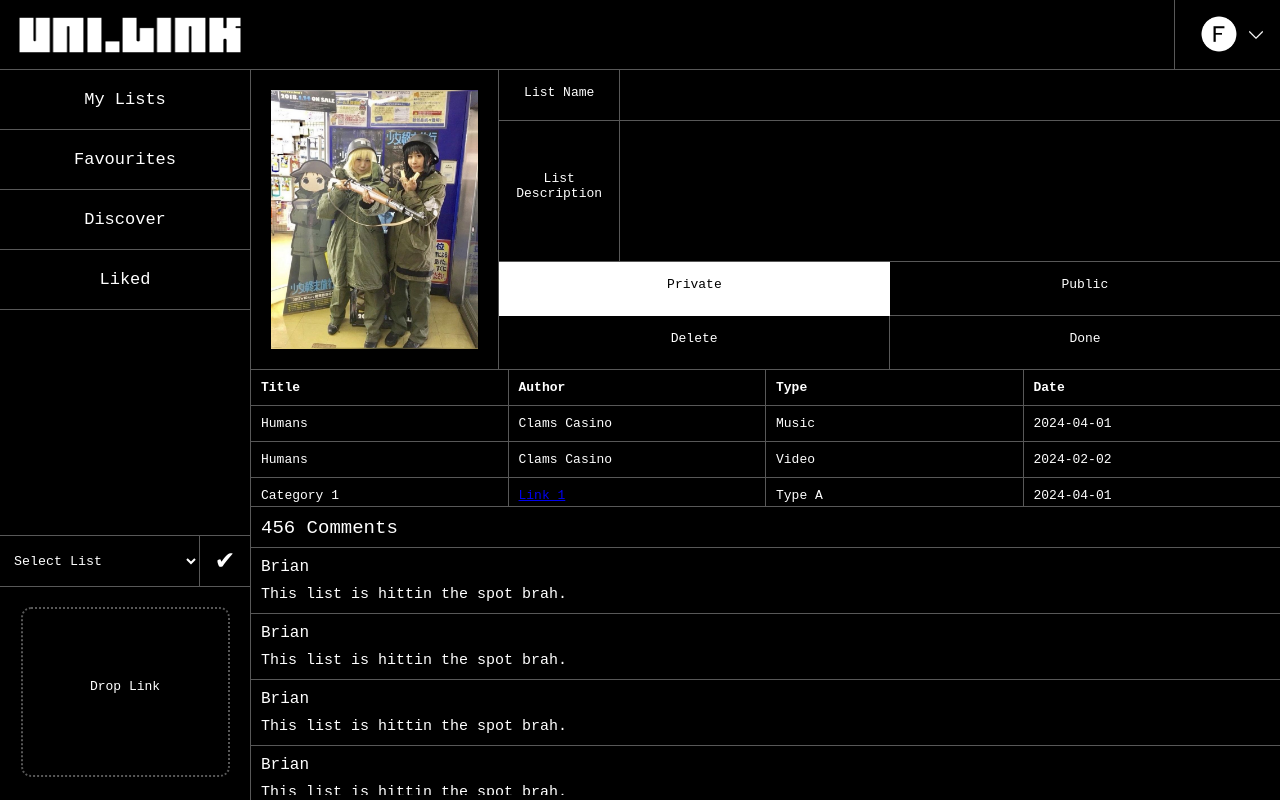
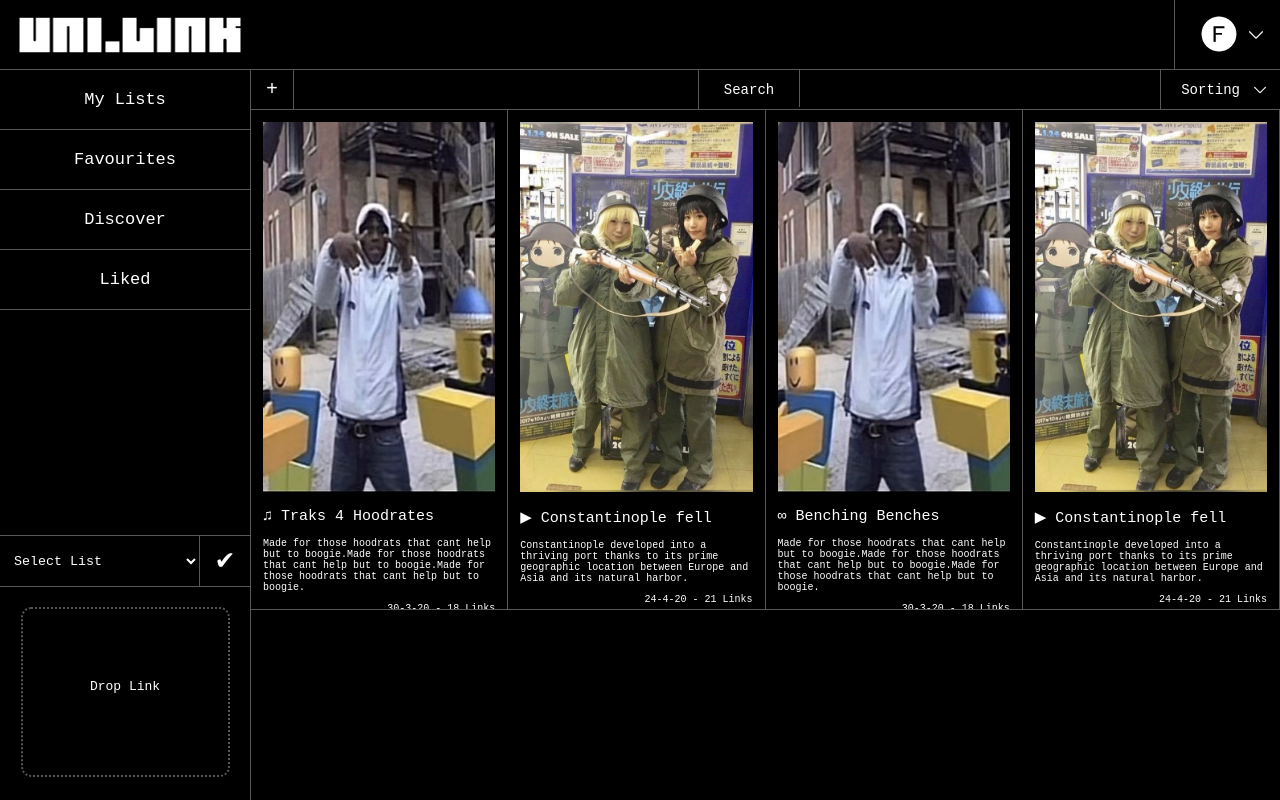
Before and after one commit to F0xhopper/UNI.LINK, a React (Create React App) app: page / in a window 1280 px wide. Built offline with nearby package versions, Linux system fonts and the light colour scheme.

Commit message:
AccountSettingsDone

```diff
--- a/src/App.js
+++ b/src/App.js
@@ -6,13 +6,20 @@ import React, { useState, Fragment } from "react";
 
 function App() {
   const [loggedIn, setLoggedIn] = useState(true);
+  const [accountSettingsOpen, setAccountSettingsOpen] = useState();
   return (
     <div className="App">
       {loggedIn ? (
         <React.Fragment>
-          <Header />
+          <Header
+            accountSettingsOpen={accountSettingsOpen}
+            setAccountSettingsOpen={setAccountSettingsOpen}
+          />
           <Sidebar />
-          <Content />
+          <Content
+            accountSettingsOpen={accountSettingsOpen}
+            setAccountSettingsOpen={setAccountSettingsOpen}
+          />
         </React.Fragment>
       ) : (
         <Login />
--- /dev/null
+++ b/src/Components/content/accountSetting.js
@@ -0,0 +1,34 @@
+const AccountSettings = (props) => {
+  return (
+    <div className="changeAccountSettingsContainer">
+      <div className="accountSettingsInputNameContainer">
+        {" "}
+        <div className="accountSettingsInputName">Username</div>
+        <input className="accountSettingsInput"></input>
+      </div>{" "}
+      <div className="accountSettingsInputNameContainer">
+        {" "}
+        <div className="accountSettingsInputName">Password</div>
+        <input className="accountSettingsInput"></input>
+      </div>{" "}
+      <div className="accountSettingsInputNameContainer">
+        {" "}
+        <div className="accountSettingsInputName">Confirm Password Change</div>
+        <input className="accountSettingsInput"></input>
+      </div>{" "}
+      <div className="accountSettingsButtonContainer">
+        <div className="accountSettingsDeleteButton">Delete Account</div>
+        <div
+          className="accountSettingsSaveButton"
+          onClick={() => {
+            props.setAccountSettingsOpen(!props.accountSettingsOpen);
+          }}
+        >
+          Save Settings
+        </div>
+      </div>
+    </div>
+  );
+};
+
+export default AccountSettings;
--- a/src/Components/content/index.js
+++ b/src/Components/content/index.js
@@ -1,9 +1,21 @@
 import { useState } from "react";
 import MyLists from "./myLists";
 import OpenList from "./openList";
-const Content = () => {
-  const [listOpen, setListOpen] = useState(true);
-  return <div className="content">{listOpen ? <OpenList /> : <MyLists />}</div>;
+import AccountSettings from "./accountSetting";
+const Content = (props) => {
+  const [listOpen, setListOpen] = useState(false);
+
+  return (
+    <div className="content">
+      {props.accountSettingsOpen && (
+        <AccountSettings
+          setAccountSettingsOpen={props.setAccountSettingsOpen}
+          accountSettingsOpen={props.accountSettingsOpen}
+        />
+      )}
+      {listOpen ? <OpenList /> : <MyLists />}
+    </div>
+  );
 };
 
 export default Content;
--- a/src/Components/content/myLists.js
+++ b/src/Components/content/myLists.js
@@ -9,6 +9,7 @@ const MyLists = () => {
     <div>
       <div className="myListsSeachSortContainer">
         <div className="searchBarContainer">
+          <div className="createListButton">+</div>
           <input className="searchBarInput"></input>
           <div className="searchBarButton">
             <h2 className="searchBarButtonText">Search</h2>
--- a/src/Components/content/openList.js
+++ b/src/Components/content/openList.js
@@ -7,8 +7,8 @@ const OpenList = () => {
   const [addingLink, setAddingLink] = useState(false);
   const [editingList, setEditingList] = useState(true);
   return (
-    <div>
-      <div>
+    <div className="openListContainer">
+      <div >
         {editingList ? (
           <div className="openListEditListContainer">
             <div className="openListEditListImageContainer">
--- a/src/Components/header/index.js
+++ b/src/Components/header/index.js
@@ -2,7 +2,7 @@ import { useCallback, useState } from "react";
 import logo from "/Users/edenphillips/Desktop/Projects/uni.listv2/src/Images/UNI.LINK-logo.png";
 import downArrow from "/Users/edenphillips/Desktop/Projects/uni.listv2/src/Images/down-arrow.png";
 import profilePicture from "/Users/edenphillips/Desktop/Projects/uni.listv2/src/Images/profile-picture.png";
-const Header = () => {
+const Header = (props) => {
   const [accountDropdownVisible, setAccountDropdownVisible] = useState(true);
   return (
     <div className="header">
@@ -35,7 +35,13 @@ const Header = () => {
               src={downArrow}
             ></img>
           </div>{" "}
-          <h2 className="userAccountDropdownOptionText">
+          <h2
+            className="userAccountDropdownOptionText"
+            onClick={() => {
+              setAccountDropdownVisible(!accountDropdownVisible);
+              props.setAccountSettingsOpen(!props.accountSettingsOpen);
+            }}
+          >
             Change Account Details
           </h2>
           <h2 className="userAccountDropdownOptionText">Log out →</h2>
--- a/src/index.css
+++ b/src/index.css
@@ -276,7 +276,9 @@ code {
 /* Content Styling */
 .content {
   float: left;
-
+  display: flex;
+  flex-direction: column;
+  flex: 1;
   box-sizing: border-box;
   height: calc(100vh - 70px);
   width: calc(100vw - 250px);
@@ -362,6 +364,14 @@ code {
   border-left: 1px solid rgb(88, 88, 88);
   padding-left: 20px;
 }
+.changeAccountSettingsContainer {
+  border-bottom: 1px solid rgb(88, 88, 88);
+  display: flex;
+  flex-direction: column;
+  height: 200px;
+  background-color: transparent;
+  width: calc(100vw - 254px);
+}
 .sortText {
   font-weight: 100;
   font-size: 14px;
@@ -417,33 +427,51 @@ code {
   background-color: white;
   color: #000000;
   text-align: center;
-  padding-top: 15px;
+  padding-top: 20px;
   cursor: pointer;
+}
+.createListButton {
+  border-right: 1px solid rgb(88, 88, 88);
+  padding-top: 8px;
+  padding-left: 15px;
+  padding-right: 15px;
+  font-size: 20px;
+  text-align: center;
+  cursor: pointer;
+  width: max-content;
+}
+.createListButton:hover {
+  background-color: white;
+  color: black;
 }
 .openListEditUnselectedButton {
   flex: 1;
   cursor: pointer;
   text-align: center;
   border-bottom: 1px solid rgb(88, 88, 88);
-  padding-top: 15px;
+  padding-top: 20px;
 }
 .openListEditDeleteButton {
   flex: 1;
   text-align: center;
   cursor: pointer;
-  padding-top: 15px;
+  padding-top: 20px;
 }
 .openListEditInputDescriptionName {
   text-align: center;
-  padding-top: 50px;
+  padding-top: 60px;
   border-right: 1px solid rgb(88, 88, 88);
-  width: 120px;
+  width: max-content;
+  padding-left: 20px;
+  padding-right: 20px;
 }
 .openListEditInputName {
   text-align: center;
   padding-top: 15px;
   border-right: 1px solid rgb(88, 88, 88);
-  width: 120px;
+  width: max-content;
+  padding-left: 20px;
+  padding-right: 20px;
 }
 .openListEditDeleteButton:hover,
 .openListEditDoneButton:hover {
@@ -455,7 +483,7 @@ code {
   cursor: pointer;
   border-left: 1px solid rgb(88, 88, 88);
   text-align: center;
-  padding-top: 15px;
+  padding-top: 20px;
 }
 .openListEditDescriptionInputContainer {
   display: flex;
@@ -630,6 +658,7 @@ code {
   height: 249px;
   overflow-y: auto;
 }
+
 .createCommentinput {
   background-color: #000000;
   color: white;
@@ -670,12 +699,19 @@ code {
   width: 100%;
   box-sizing: border-box;
 
-  height: max-content;
+  flex: 1;
+}
+.openListContainer {
+  display: flex;
+  flex-direction: column;
+  flex: 1;
 }
 table {
   border-collapse: collapse;
   overflow: hidden;
-
+  height: 100%;
+  flex: 1;
+  flex-shrink: 1;
   width: 100%;
   overflow-x: auto;
 }
@@ -700,13 +736,13 @@ tfoot {
 }
 
 tbody {
-  height: calc(100vh - 700px);
+  height: calc(100% - 35px);
   overflow-y: auto;
 }
 
 tr {
   display: flex;
-  flex: 1;
+
   cursor: pointer;
 }
 tbody tr:hover {
@@ -716,3 +752,50 @@ tbody tr:hover {
 tbody::-webkit-scrollbar {
   display: none;
 }
+.accountSettingsInputNameContainer {
+  height: 47px;
+  border-bottom: 1px solid rgb(88, 88, 88);
+  display: flex;
+}
+.accountSettingsInputName {
+  text-align: center;
+  padding-top: 15px;
+  border-right: 1px solid rgb(88, 88, 88);
+  width: max-content;
+}
+.accountSettingsInputName {
+  text-align: center;
+  padding-top: 12px;
+  border-right: 1px solid rgb(88, 88, 88);
+  width: max-content;
+  padding-left: 20px;
+  padding-right: 20px;
+}
+.accountSettingsInput {
+  background-color: transparent;
+  color: white;
+  border: 0px;
+  flex: 1;
+}
+.accountSettingsButtonContainer {
+  display: flex;
+  flex: 1;
+}
+.accountSettingsDeleteButton {
+  flex: 1;
+  cursor: pointer;
+  text-align: center;
+  padding-top: 20px;
+}
+.accountSettingsSaveButton {
+  border-left: 1px solid rgb(88, 88, 88);
+  text-align: center;
+  padding-top: 20px;
+  cursor: pointer;
+  flex: 1;
+}
+.accountSettingsSaveButton:hover,
+.accountSettingsDeleteButton:hover {
+  background-color: white;
+  color: black;
+}
```
